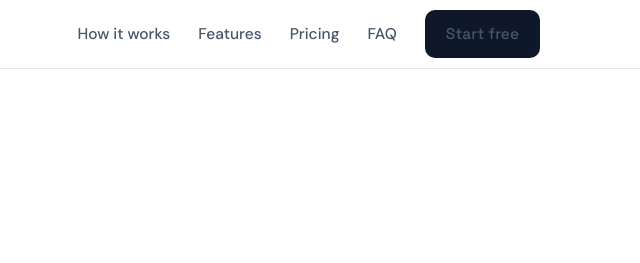
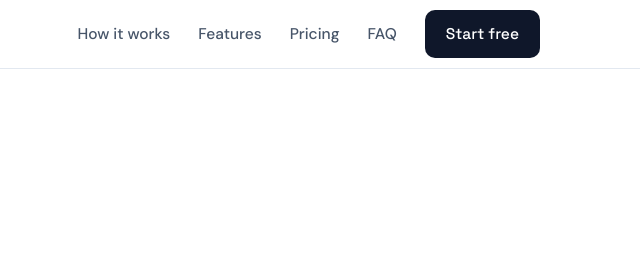
Before and after one commit to Helban/dropwatch-saas-landing, a plain HTML site: page index.html in a window 1280 px wide. Shown: the top 263 px of the page, 640-1280 px from the left. Drawn offline with Linux system fonts and the light colour scheme.

Commit message:
Fix nav CTA button text contrast on desktop
The .nav-list a rule (specificity 0,1,1) overrode .nav-cta (0,1,0), so the Start free button rendered dark body text on the dark primary background and failed contrast on desktop (hidden behind the hamburger on mobile, so PSI mobile missed it). Raise the white-text rule to .nav-list a.nav-cta.

```diff
--- a/index.html
+++ b/index.html
@@ -200,8 +200,8 @@ img, svg { display: block; max-width: 100%; }
   text-decoration: none;
 }
 .nav-list a:hover { color: var(--ink); }
-.nav-cta { color: #fff; }
-.nav-cta:hover { color: #fff; }
+.nav-list a.nav-cta,
+.nav-list a.nav-cta:hover { color: #fff; }
 
 .nav-toggle {
   display: none;
```
